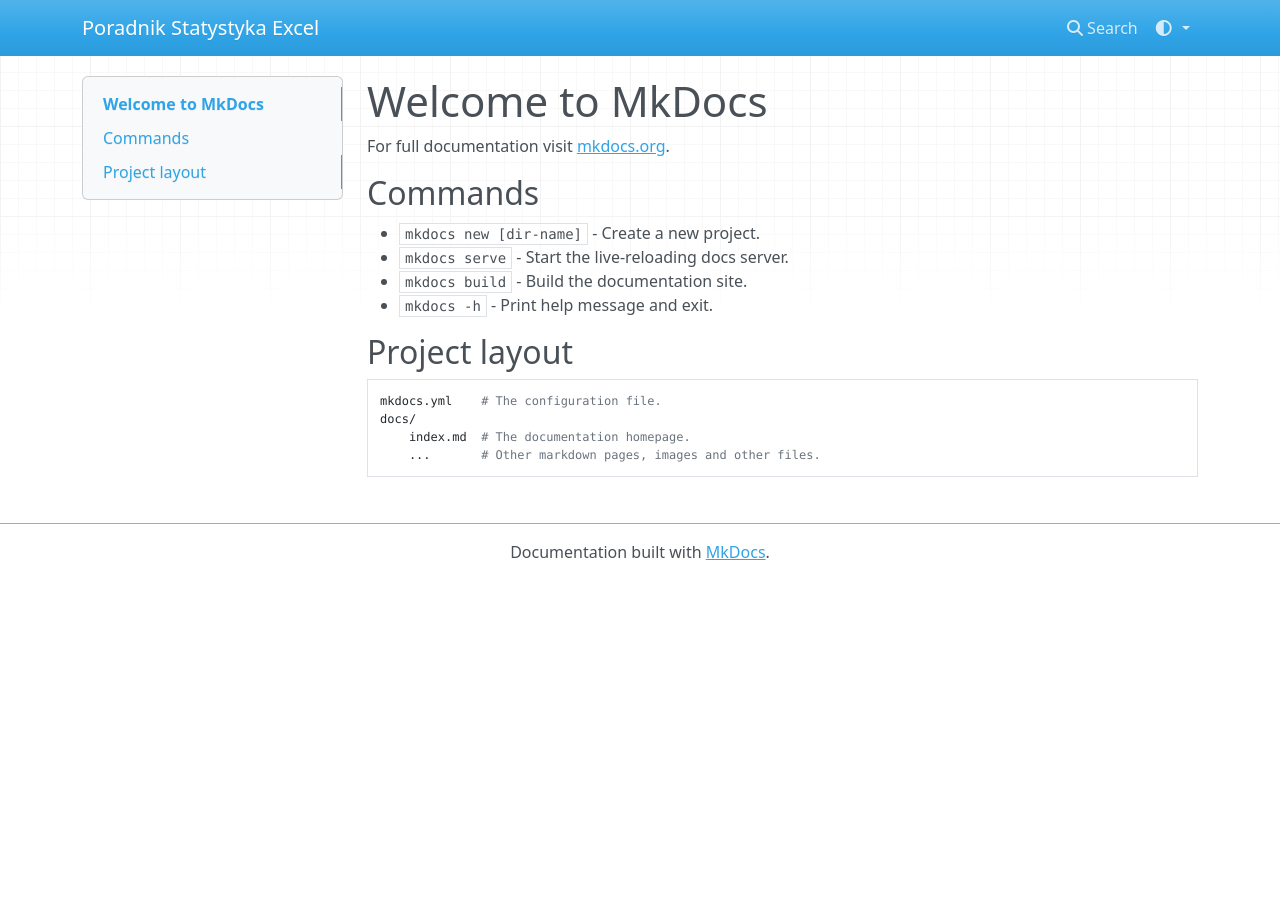
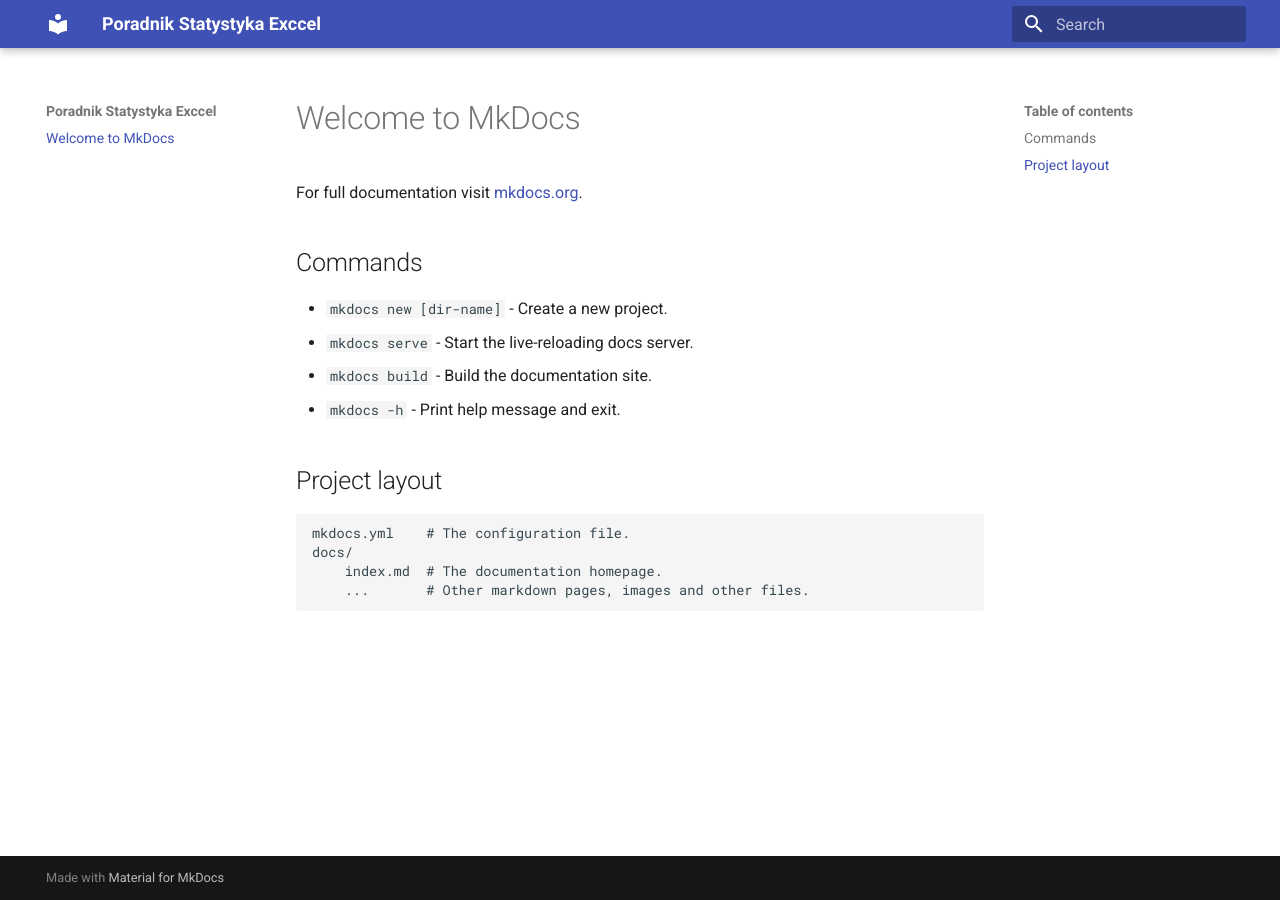
Before and after one commit to Filipek27/Projekt-na-SWPG-Produkcyjny, an MkDocs documentation site: the page built from docs/index.md, in a window 1280 px wide. Built offline with MkDocs 1.6.1 and Material for MkDocs 9.7.7, drawn with Linux system fonts in a browser that asks for light colours; nearby versions of some CDN libraries.

Commit message:
Zmiana wyglądu strony css

```diff
--- a/mkdocs.yml
+++ b/mkdocs.yml
@@ -1,6 +1,6 @@
-site_name: Poradnik Statystyka Excel
+site_name: Poradnik Statystyka Exccel
+theme:
+  name: material
 
-theme:
-  name: mkdocs
-  color_mode: auto
-  user_color_mode_toggle: true
+extra_css:
+  - assets/css/custom.css
```
